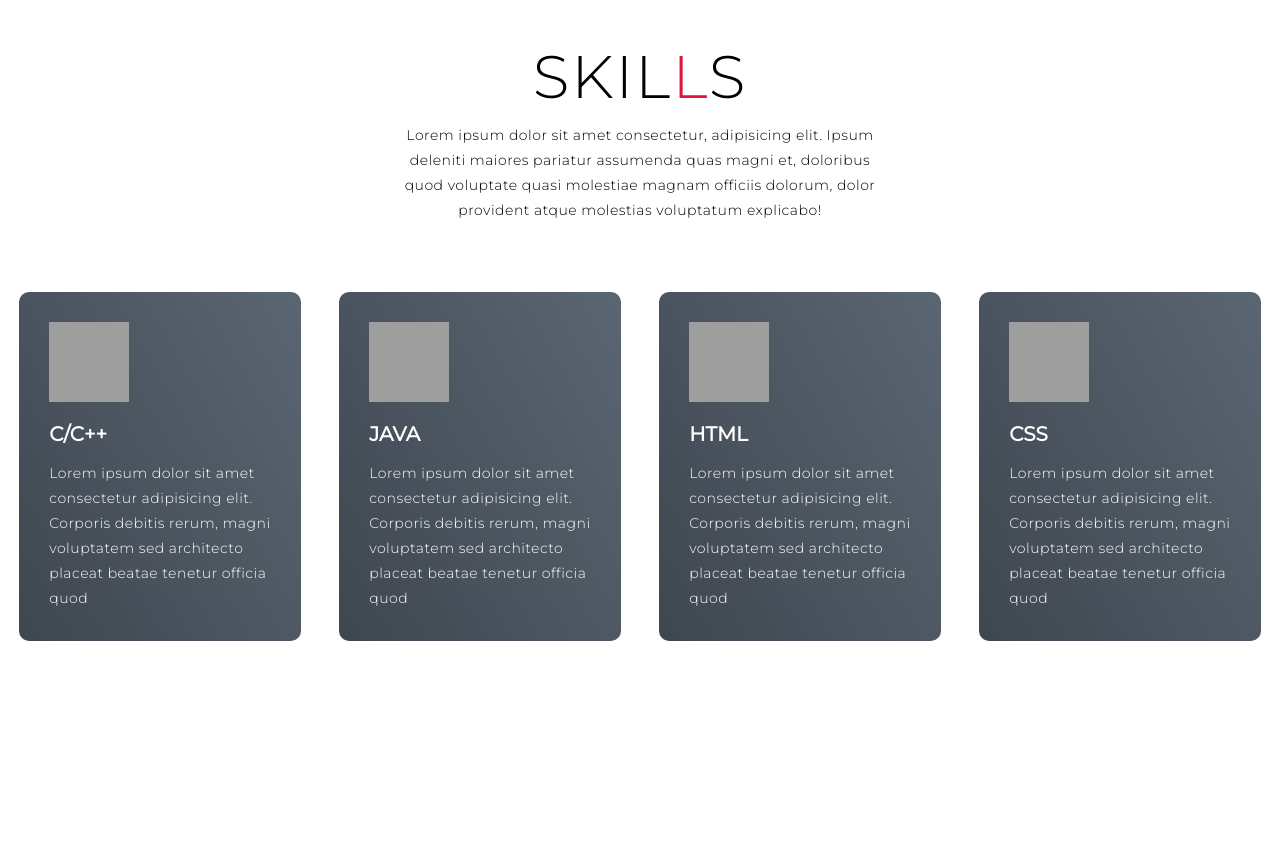
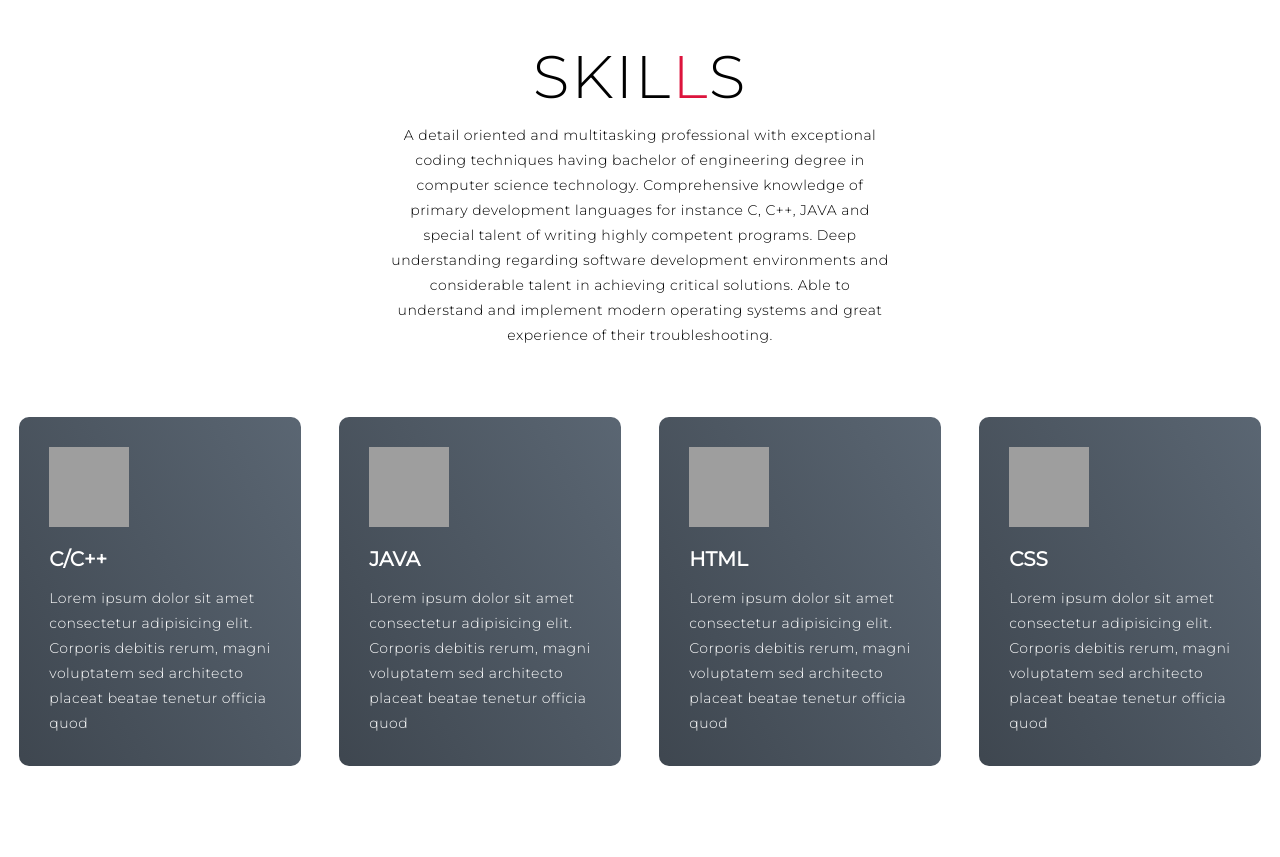
Before and after one commit to Aishwarya-Talebailkar/aishwarya, a plain HTML site: page index.html in a window 1280 px wide. Shown: the part 860-1717 px from the top of the page. Drawn offline with Linux system fonts and the light colour scheme; grey boxes are pictures that could not be loaded.

Commit message:
first commit

```diff
--- a/index.html
+++ b/index.html
@@ -54,11 +54,11 @@
         <div class="services container">
             <div class="service-top">
                 <h1 class="section-title">Skil<span>l</span>s</h1>
-                <p>Lorem ipsum dolor sit amet consectetur, adipisicing elit. Ipsum deleniti maiores pariatur assumenda
-                    quas
-                    magni et, doloribus quod voluptate quasi molestiae magnam officiis dolorum, dolor provident atque
-                    molestias
-                    voluptatum explicabo!</p>
+                <p>A detail oriented and multitasking professional with exceptional coding techniques having bachelor of engineering degree in computer science technology.
+                    Comprehensive knowledge of primary development languages for instance C, C++, JAVA and special talent of writing highly competent programs.
+                    Deep understanding regarding software development environments and considerable talent in achieving critical solutions.
+                    Able to understand and implement modern operating systems and great experience of their troubleshooting.
+                   </p>
             </div>
             <div class="service-bottom">
                 <div class="service-item">
```
